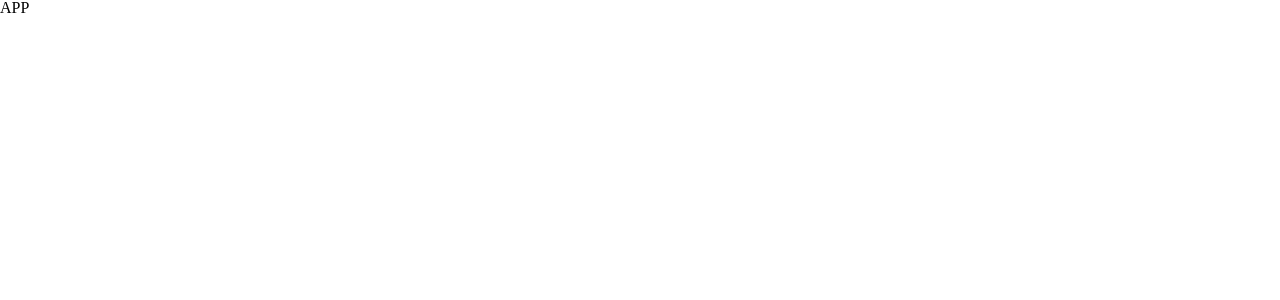
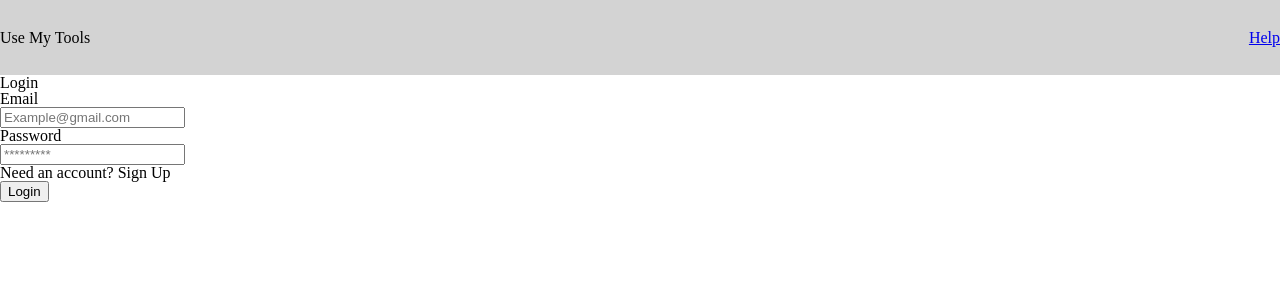
Before and after one commit to use-my-tools-build-week/Frontend, a React (Create React App) app in the folder tools/: page / in a window 1280 px wide. Shown: the top 300 px of the page. Built offline with nearby package versions, Linux system fonts and the light colour scheme.

Commit message:
Added Login / Signup Components

```diff
--- a/tools/package.json
+++ b/tools/package.json
@@ -13,6 +13,7 @@
     "redux": "^4.0.1",
     "redux-logger": "^3.0.6",
     "redux-thunk": "^2.3.0",
+    "styled-components": "^4.2.0",
     "yarn": "^1.15.2"
   },
   "scripts": {
--- a/tools/src/App.js
+++ b/tools/src/App.js
@@ -1,11 +1,14 @@
 import React, { Component } from 'react';
 import './App.css';
+import Login from './components/Login';
+import SignUp from './components/SignUp';
 
 class App extends Component {
   render() {
     return (
       <div className="App">
-        <h1>APP</h1>
+        <Login />
+        {/* <SignUp /> */}
       </div>
     );
   }
--- /dev/null
+++ b/tools/src/components/Login.js
@@ -0,0 +1,45 @@
+import React from 'react';
+import '../App.css'
+import styled from 'styled-components';
+
+const LoginNav = styled.div`
+    display: flex;
+    justify-content: space-between;
+    align-items: center;
+    height: 75px;
+    background: lightgrey;
+`
+
+class Login extends React.Component {
+
+
+
+    render() {
+        return (
+            <div className="LoginContainer">
+               <LoginNav>
+                    <h1>Use My Tools</h1>
+                    <a href="#">Help</a>
+                </LoginNav>
+                <div className="Login">
+                    <h2>Login</h2>
+                    <form>
+                        <p>Email</p>
+                        <input placeholder="Example@gmail.com"
+                        type="text" name="email"/>
+                        <p>Password</p>
+                        <input placeholder="*********"
+                        type="password" name="password"/>
+                        <p>Need an account? Sign Up</p>
+                        <button>Login</button>
+                    </form>
+
+
+                </div>
+            </div>
+
+        )
+    }
+}
+
+export default Login;
--- /dev/null
+++ b/tools/src/components/SignUp.js
@@ -0,0 +1,36 @@
+import React from 'react';
+import '../App.css'
+
+class SignUp extends React.Component {
+
+
+
+    render() {
+        return (
+            <div className="LoginContainer">
+               <div className="LoginNav">
+                    <h1>Use My Tools</h1>
+                    <a href="#">Help</a>
+                </div>
+                <div className="Login">
+                    <h2>Sign Up</h2>
+                    <form>
+                        <p>Email</p>
+                        <input placeholder="Example@gmail.com"
+                        type="text" name="email"/>
+                        <p>Password</p>
+                        <input placeholder="*********"
+                        type="password" name="password"/>
+                        <p>Already have an account? Log in</p>
+                        <button>Sign Up</button>
+                    </form>
+
+
+                </div>
+            </div>
+
+        )
+    }
+}
+
+export default SignUp;
```
Also changed, not shown: 1 other file (tests, documents, lock files or other folders).
